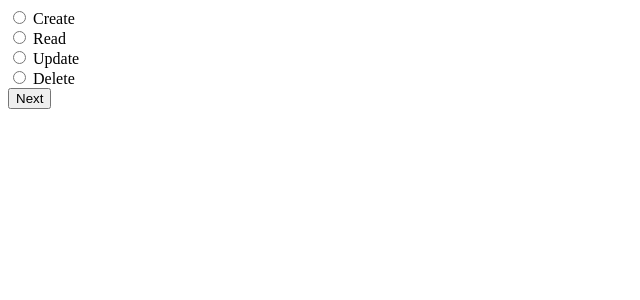
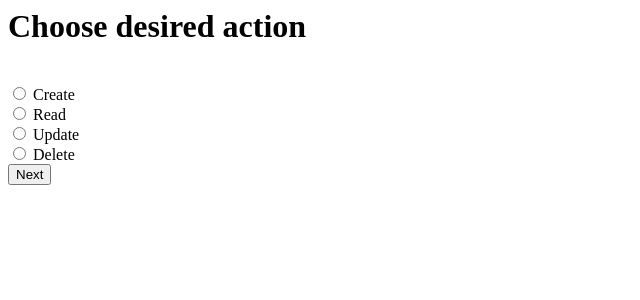
Before and after one commit to el19036/elidekwebapp, a PHP site: page /elidek/mainpage.php in a window 1280 px wide. Shown: the top 300 px of the page, without its empty margins (0-640 px from the left). Run offline with PHP 8.4, Linux system fonts and the light colour scheme.

Commit message:
main page title

```diff
--- a/mainpage.php
+++ b/mainpage.php
@@ -29,6 +29,7 @@ if ($_SERVER["REQUEST_METHOD"] == "POST") {
 <html>
 <body>
 
+<h1>Choose desired action</h1><br>
 <form action="<?php echo htmlspecialchars($_SERVER["PHP_SELF"]);?>" method="post">
 	<input type="radio" id="Insert" name="mode" value="Create">
 	<label for="Insert">Create</label><br>
```
